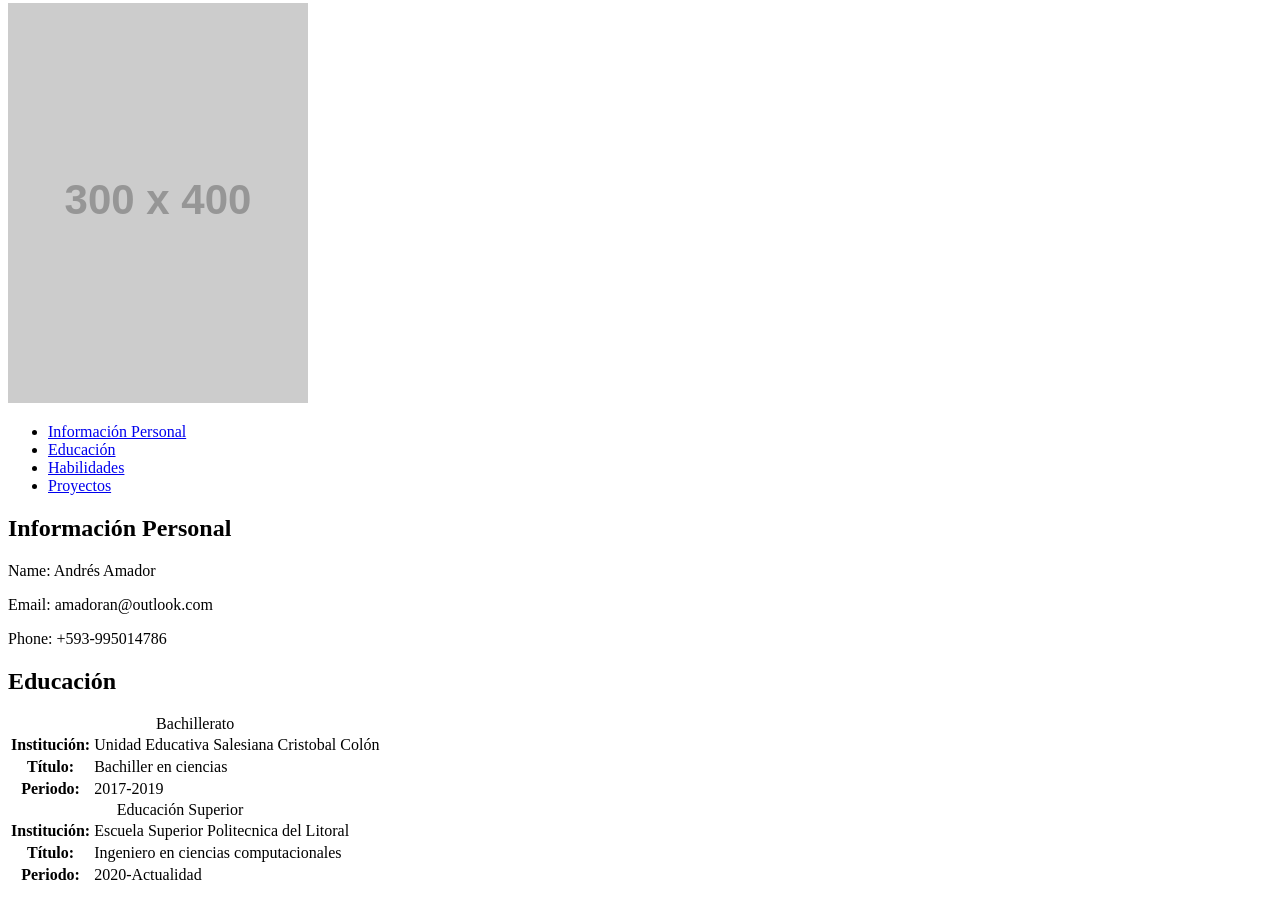
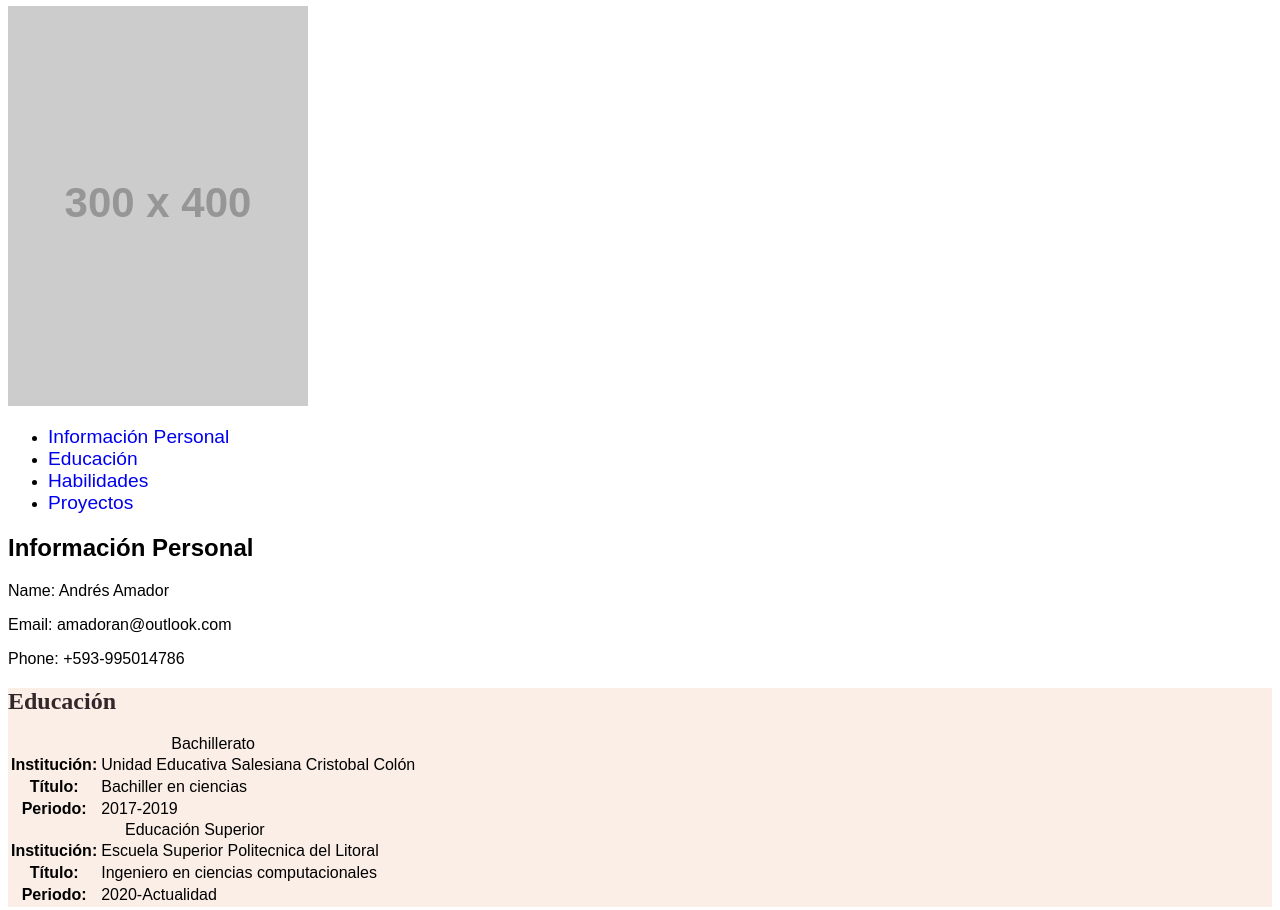
Before and after one commit to amadoran/curriculum, a plain HTML site: page index.html in a window 1280 px wide. Shown: the part 77-987 px from the top of the page. Drawn offline with Linux system fonts and the light colour scheme; placeholder pictures from the web are drawn by us.

Commit message:
hasta la guía 4

```diff
--- a/index.html
+++ b/index.html
@@ -8,6 +8,7 @@
     <meta name="description" content="Curriculum Vitae de Andrés Amador">
     <meta name="keywords" content="Curriculum, Developer">
     <meta name="author" content="Andrés Amador">
+    <link rel="stylesheet" href="stylesheets/style.css">
     <title>Curriculum Vitae</title>
 </head>
 
@@ -31,8 +32,8 @@
             <p>Email: amadoran@outlook.com</p>
             <p>Phone: +593-995014786</p>
         </section>
-        <section>
-            <h2 id="Education">Educación</h2>
+        <section class="contents">
+            <h2 class="titulo">Educación</h2>
             <table>
                 <caption>Bachillerato</caption>
                 <tr>
@@ -97,7 +98,7 @@
         </section>
     </main>
     <form>
-        <table border="1" align="center">
+        <table border="1">
             <caption><h2>Contáctame</h2></caption>
             <tr>
                 <th>
@@ -132,7 +133,7 @@
                 </td>
             </tr>
         </table>
-        <section align="center">
+        <section id="buttonform">
             <button type="submit" name="enviar">Enviar</button>
             <button type="reset" name="cancelar">Cancelar</button>
         </section>
--- /dev/null
+++ b/stylesheets/style.css
@@ -0,0 +1,26 @@
+@import url('https://fonts.googleapis.com/css2?family=Pangolin&display=swap');
+
+* {
+    font-family: Arial, sans-serif;
+}
+
+h1 {
+    font-family: Pangolin, cursive;
+}
+
+.titulo {
+    font-family: 'Times New Roman', serif;
+}
+
+.contents {
+    background-color: #faeee7;
+}
+
+.contents > .titulo{
+    color: #33272a;
+}
+
+a {
+    text-decoration: none;
+    font-size: 1.2rem;
+}
```
